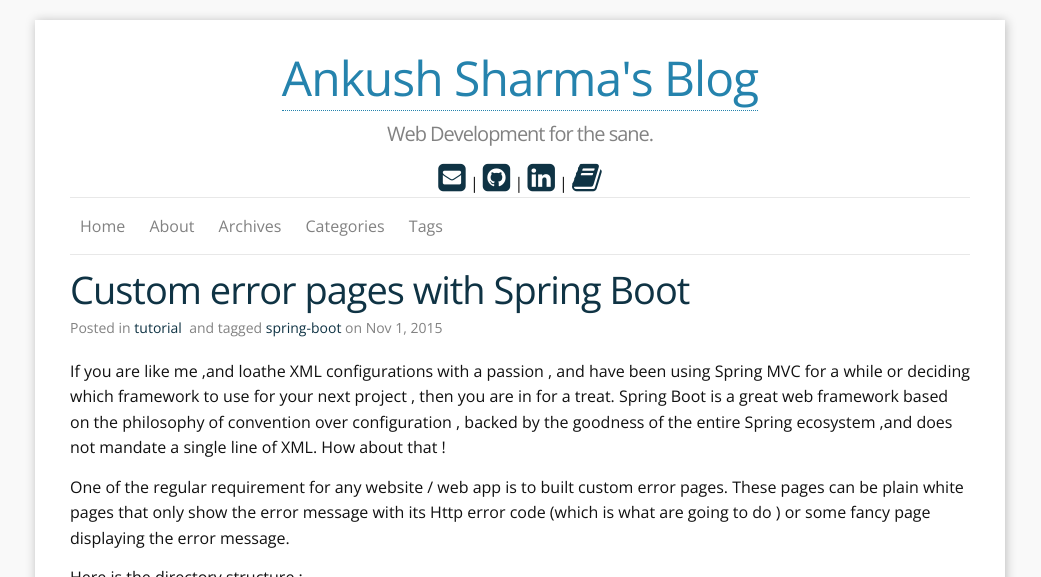
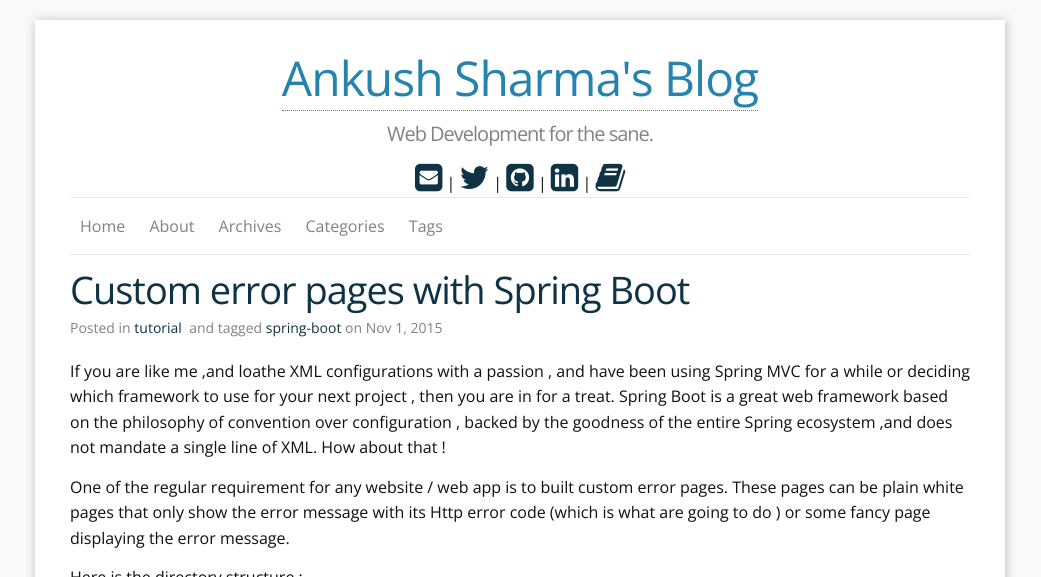
Before and after one commit to Ankush1992/Ankush1992.github.io, a Jekyll site: the page built from index.html, in a window 1280 px wide and 900 px high, cut to the strip 0-577 px from the top of the window. Shown: the whole strip, without its empty margins (120-1161 px from the left). Built offline with Jekyll 4.4.1, drawn with Linux system fonts in a browser that asks for light colours; nearby versions of some CDN libraries; the list of posts is cut into pages by our own code.

Commit message:
Update header.html

```diff
--- a/_includes/header.html
+++ b/_includes/header.html
@@ -8,12 +8,22 @@
     {% if site.ShowContactInfo == "True" %}
 
 <center>
+
     {% if site.email != empty %}
     <a href="mailto:{{site.email}}" title="mailto: {{site.email}}" target="_blank">
         <i class="fa fa-envelope-square fa-2x"></i>
     </a>
     |
     {% endif %}
+
+
+     {% if site.twitter != empty %}
+    <a href="https://twitter.com/{{site.twitter}}" title="Twitter" target="_blank">
+        <i class="fa fa-twitter fa-2x"></i>
+    </a>
+    |
+    {% endif %}
+
     {% if site.github_username != empty %}
     <a href="https://github.com/{{site.github_username}}" title="GithubID: {{site.github_username}}" target="_blank">
                 <i class="fa fa-github-square fa-2x"></i>
@@ -36,9 +46,9 @@
     </a>
 
 
+    {% endif %}
 
 
-    {% endif %}
 </center>
 
     <nav class="site-nav">
```
